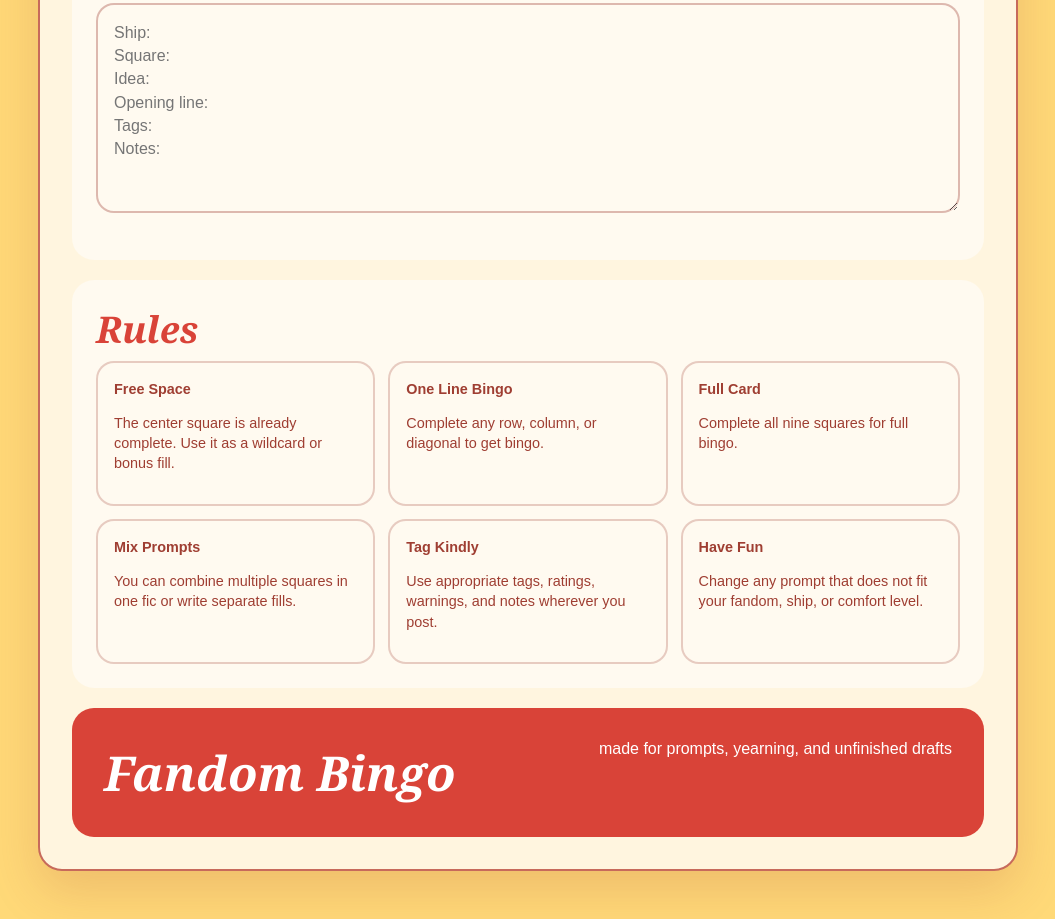
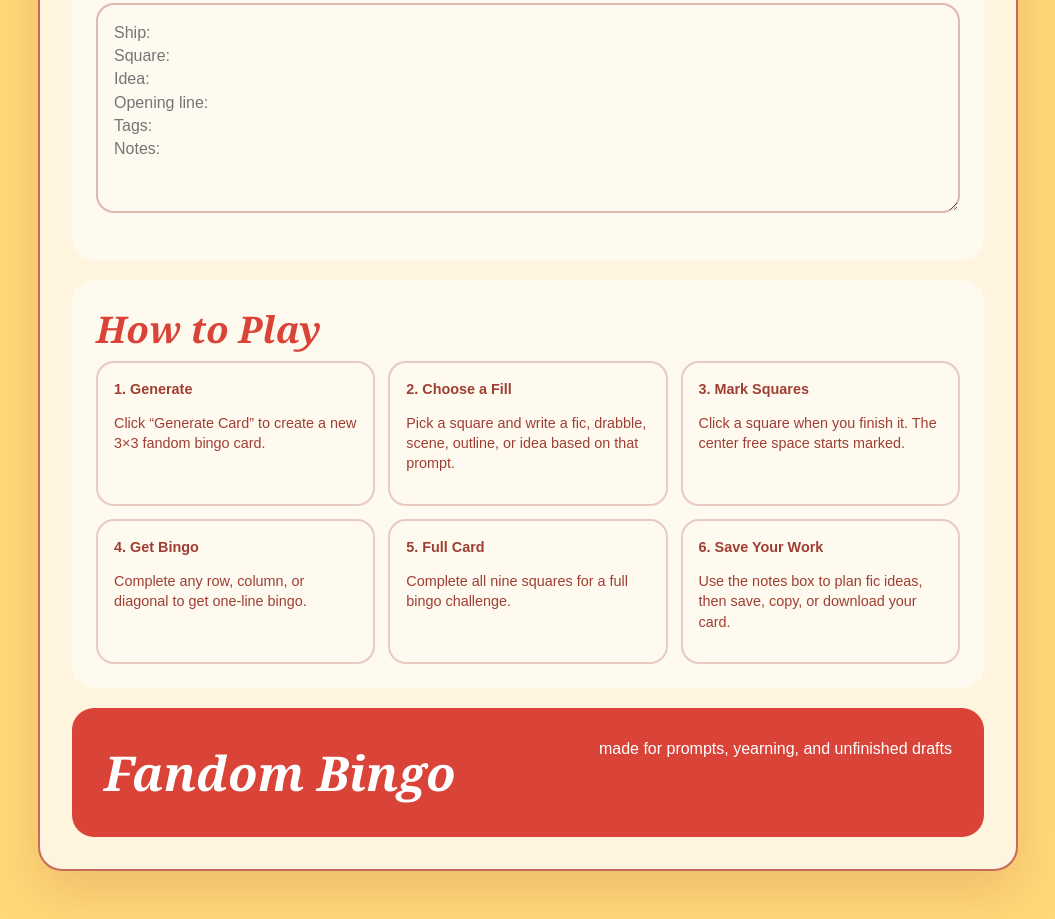
Before and after one commit to himepop/akotsk, a plain HTML site: page index.html in a window 1280 px wide. Shown: the part 1483-2402 px from the top of the page, without its empty margins (112-1167 px from the left). Drawn offline with Linux system fonts and the light colour scheme.

Commit message:
Update index.html

```diff
--- a/index.html
+++ b/index.html
@@ -194,9 +194,7 @@
     .square:nth-child(3n) { background: var(--blue); }
     .square:nth-child(4n) { background: var(--yellow); }
 
-    .square:hover {
-      transform: translateY(-3px);
-    }
+    .square:hover { transform: translateY(-3px); }
 
     .square.done {
       background: var(--red);
@@ -301,6 +299,7 @@
 
     @media (max-width: 760px) {
       body { padding: 1rem; }
+
       .hero,
       .rules-grid {
         grid-template-columns: 1fr;
@@ -313,18 +312,14 @@
         align-items: flex-start;
       }
 
-      .bingo-grid {
-        gap: 0.5rem;
-      }
+      .bingo-grid { gap: 0.5rem; }
 
       .square {
         min-height: 115px;
         padding: 0.7rem;
       }
 
-      .prompt {
-        font-size: 0.78rem;
-      }
+      .prompt { font-size: 0.78rem; }
     }
   </style>
 </head>
@@ -336,7 +331,7 @@
       <nav class="nav">
         <span>Bingo</span>
         <span>Notes</span>
-        <span>Rules</span>
+        <span>Play</span>
       </nav>
       <div>Fandom Prompt Club</div>
     </header>
@@ -353,6 +348,7 @@
         <div class="controls">
           <button onclick="generateBingo()">Generate Card</button>
           <button class="secondary" onclick="copyBingo()">Copy Card</button>
+          <button class="blue-btn" onclick="downloadBingoCSV()">Download CSV</button>
           <button class="blue-btn" onclick="clearMarks()">Clear Marks</button>
         </div>
       </div>
@@ -364,8 +360,8 @@
           marked. Complete any row, column, or diagonal for bingo.
         </p>
         <p>
-          Save your fic ideas below, copy your card, and keep writing until
-          the brainrot becomes literature.
+          Save your fic ideas below, copy your card, or download it as a CSV
+          file with visible rows and columns.
         </p>
       </div>
     </section>
@@ -404,37 +400,37 @@ Notes:"></textarea>
     </section>
 
     <section class="rules-section">
-      <h3>Rules</h3>
+      <h3>How to Play</h3>
 
       <div class="rules-grid">
         <div class="rule-card">
-          <strong>Free Space</strong>
-          <p>The center square is already complete. Use it as a wildcard or bonus fill.</p>
+          <strong>1. Generate</strong>
+          <p>Click “Generate Card” to create a new 3×3 fandom bingo card.</p>
         </div>
 
         <div class="rule-card">
-          <strong>One Line Bingo</strong>
-          <p>Complete any row, column, or diagonal to get bingo.</p>
+          <strong>2. Choose a Fill</strong>
+          <p>Pick a square and write a fic, drabble, scene, outline, or idea based on that prompt.</p>
         </div>
 
         <div class="rule-card">
-          <strong>Full Card</strong>
-          <p>Complete all nine squares for full bingo.</p>
+          <strong>3. Mark Squares</strong>
+          <p>Click a square when you finish it. The center free space starts marked.</p>
         </div>
 
         <div class="rule-card">
-          <strong>Mix Prompts</strong>
-          <p>You can combine multiple squares in one fic or write separate fills.</p>
+          <strong>4. Get Bingo</strong>
+          <p>Complete any row, column, or diagonal to get one-line bingo.</p>
         </div>
 
         <div class="rule-card">
-          <strong>Tag Kindly</strong>
-          <p>Use appropriate tags, ratings, warnings, and notes wherever you post.</p>
+          <strong>5. Full Card</strong>
+          <p>Complete all nine squares for a full bingo challenge.</p>
         </div>
 
         <div class="rule-card">
-          <strong>Have Fun</strong>
-          <p>Change any prompt that does not fit your fandom, ship, or comfort level.</p>
+          <strong>6. Save Your Work</strong>
+          <p>Use the notes box to plan fic ideas, then save, copy, or download your card.</p>
         </div>
       </div>
     </section>
@@ -456,7 +452,6 @@ Notes:"></textarea>
         "second chance romance", "slow burn", "idiots in love", "forced proximity",
         "secret relationship"
       ],
-
       fluff: [
         "sleepy cuddles", "forehead kisses", "sharing tea at midnight",
         "fixing someone’s tie", "dancing in the kitchen", "surprise flowers",
@@ -466,7 +461,6 @@ Notes:"></textarea>
         "bookstore date", "blanket fort", "late-night snacks", "sharing dessert",
         "gentle hair brushing", "quiet companionship"
       ],
-
       angst: [
         "betrayal", "unresolved grief", "I thought you were dead",
         "one-sided love", "emotional repression", "almost confession",
@@ -477,7 +471,6 @@ Notes:"></textarea>
         "nightmare aftermath", "fear of abandonment", "trust broken",
         "bittersweet ending"
       ],
-
       kink: [
         "praise kink", "degradation kink", "bondage", "blindfolds",
         "collaring", "marking", "biting", "overstimulation", "edging",
@@ -486,7 +479,6 @@ Notes:"></textarea>
         "service kink", "obedience", "begging", "possessiveness",
         "jealousy kink", "dirty talk", "aftercare", "dom/sub dynamics"
       ],
-
       dialogue: [
         "“don’t look at me like that.”", "“you came back.”",
         "“this is a terrible idea.”", "“you’re shaking.”",
@@ -497,7 +489,6 @@ Notes:"></textarea>
         "“you’re impossible.”", "“you’re not alone anymore.”",
         "“I know you’re lying.”"
       ],
-
       genre: [
         "gothic romance", "space opera", "cozy fantasy", "cyberpunk",
         "horror comedy", "dark academia", "post-apocalyptic",
@@ -566,7 +557,6 @@ Notes:"></textarea>
           if (item.category !== "free") {
             square.classList.toggle("done");
           }
-
           checkBingoProgress();
         });
 
@@ -625,6 +615,38 @@ Notes:"></textarea>
       }
     }
 
+    function downloadBingoCSV() {
+      if (!currentCard.length) {
+        setStatus("Generate a card first.");
+        return;
+      }
+
+      const rows = [
+        currentCard.slice(0, 3),
+        currentCard.slice(3, 6),
+        currentCard.slice(6, 9)
+      ];
+
+      const csv = rows
+        .map(row =>
+          row
+            .map(item => `"${item.text.replace(/"/g, '""')}"`)
+            .join(",")
+        )
+        .join("\n");
+
+      const blob = new Blob([csv], { type: "text/csv;charset=utf-8;" });
+      const url = URL.createObjectURL(blob);
+
+      const link = document.createElement("a");
+      link.href = url;
+      link.download = "fandom-bingo-card.csv";
+      link.click();
+
+      URL.revokeObjectURL(url);
+      setStatus("Bingo card downloaded as CSV.");
+    }
+
     function clearMarks() {
       document.querySelectorAll(".square.done").forEach(square => {
         if (!square.classList.contains("free")) {
```
